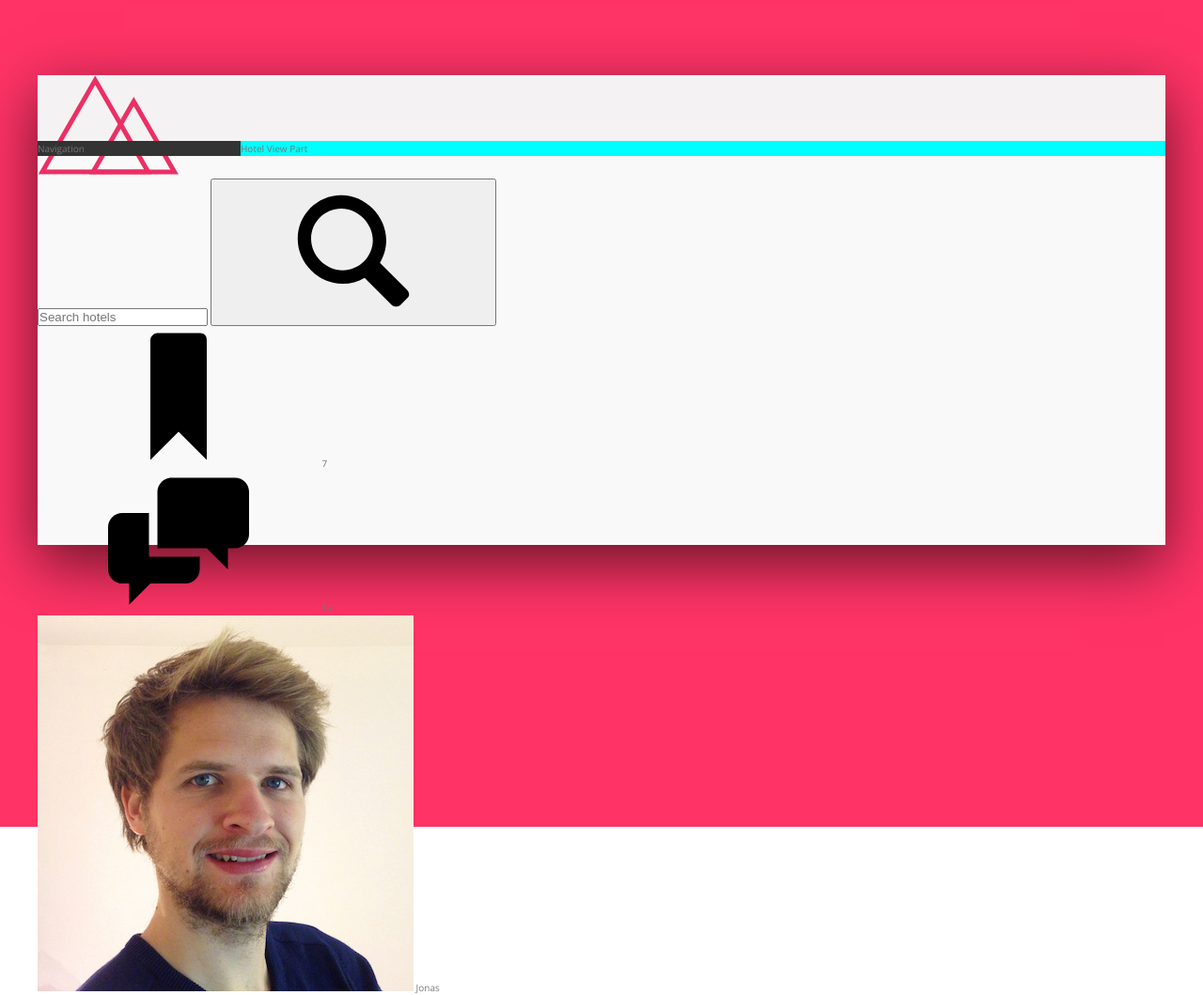
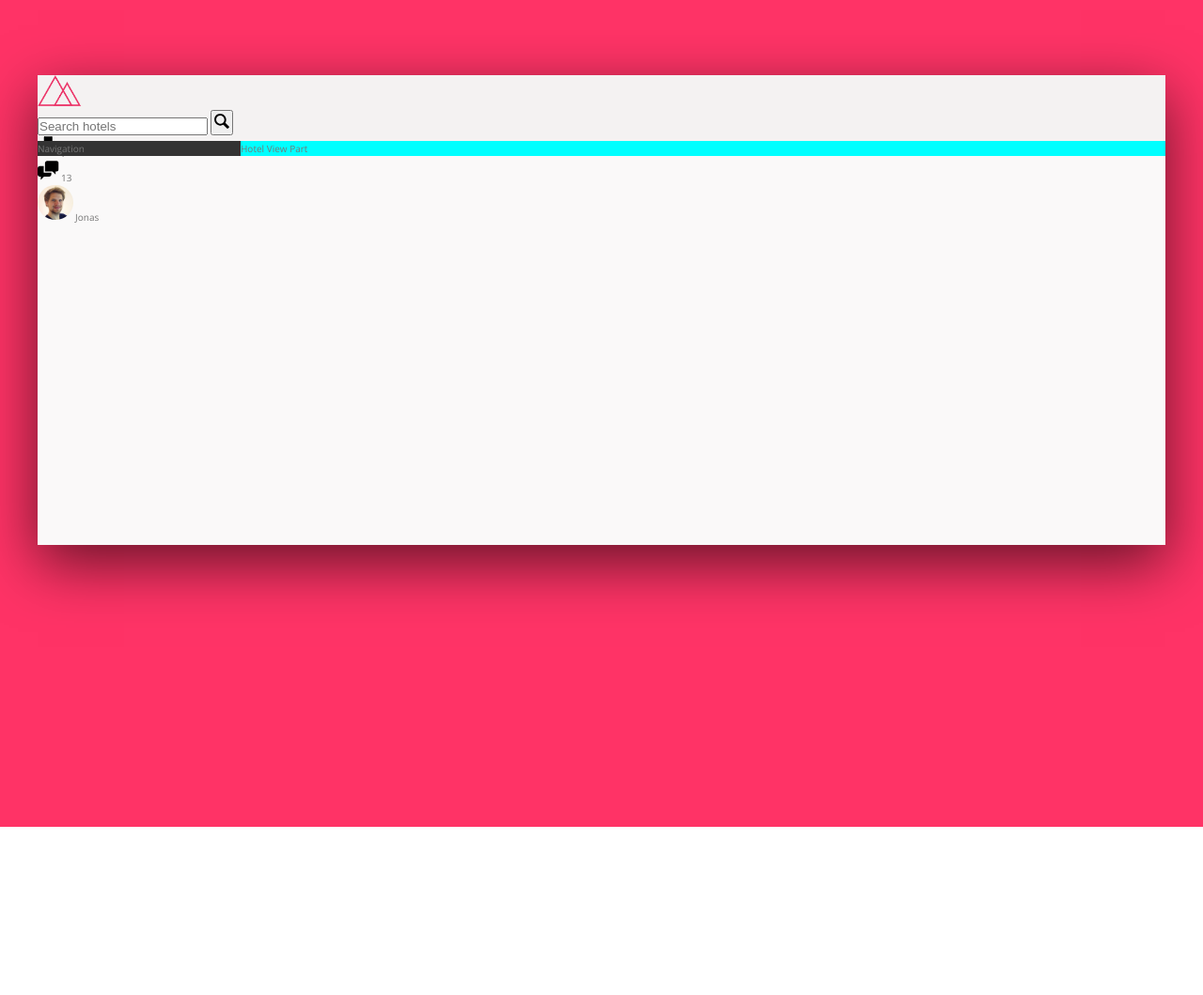
Before and after one commit to thebridge24/Trillo-Project-Hotel, a website: page Trillo/starter/index.html in a window 1280 px wide. Shown: the whole page at 94% size. After the commit the page ends 880 px from the top, so only its background shows below. Drawn offline with nearby package versions, Linux system fonts and the light colour scheme.

Commit message:
last style for today... setting the header

```diff
--- a/Trillo/starter/index.html
+++ b/Trillo/starter/index.html
@@ -39,7 +39,7 @@
                         <span class="user-nav__notification">13</span>
                     </div>
                     <div class="user-nav__user">
-                        <img src="img/user.jpg" alt="user" class="user-nav__user-img">
+                        <img src="img/user.jpg" alt="user" class="user-nav__user-photo">
                         <span class="user-nav__user-name">Jonas</span>
                     </div>
                 </nav>
--- a/Trillo/starter/sass/_components.scss
+++ b/Trillo/starter/sass/_components.scss
@@ -0,0 +1,55 @@
+///////////////////////////////////////////////////
+/// LOGO
+.logo {
+    height: 3.25rem;
+}
+
+
+///////////////////////////////////////////////////
+/// SEARCH
+.search {
+    &__input {
+
+    }
+
+    &__button {
+
+    }
+
+    &__icon {
+        height: 2rem;
+        width:2rem;
+
+    }
+}
+
+//////////////////////////////////////////////////
+/// USER NAVIGATION
+
+.user-nav {
+    &__icon-box {
+
+    }
+
+    &__icon {
+        height: 2.25rem;
+        width:2.25rem;
+    }
+
+    &__notification {
+
+    }
+
+    &__user {
+
+    }
+
+    &__user-photo {
+        height: 3.75rem;
+        border-radius: 50%;
+    }
+
+    &__user-name {
+
+    }
+}
```
Also changed, not shown: Trillo/starter/css/style.css.
